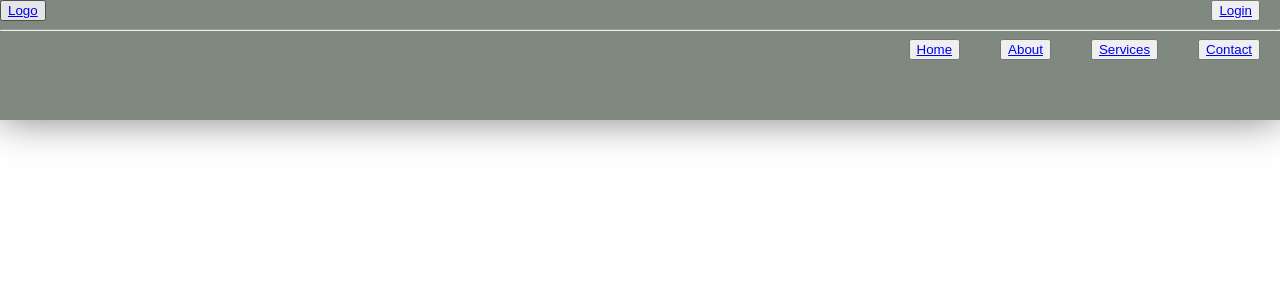
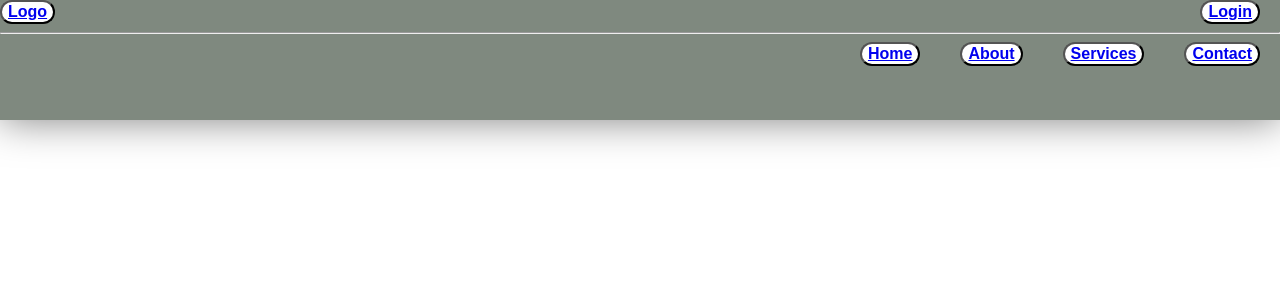
Before and after one commit to CABON-TECH/Tiba-hospital-management-system, a React (Vite) app: page / in a window 1280 px wide. Shown: the top 300 px of the page. Built offline with nearby package versions, Linux system fonts and the light colour scheme.

Commit message:
button styling

```diff
--- a/src/index.css
+++ b/src/index.css
@@ -26,3 +26,13 @@ ul{
     gap: 40px;
     padding-right: 20px;
 }
+
+button {
+    background-color: #fff;
+    border-radius: 22px;
+    font-size: 16px;
+    display: flex;
+    font-weight: 600;
+    justify-content: center;
+
+}
```
